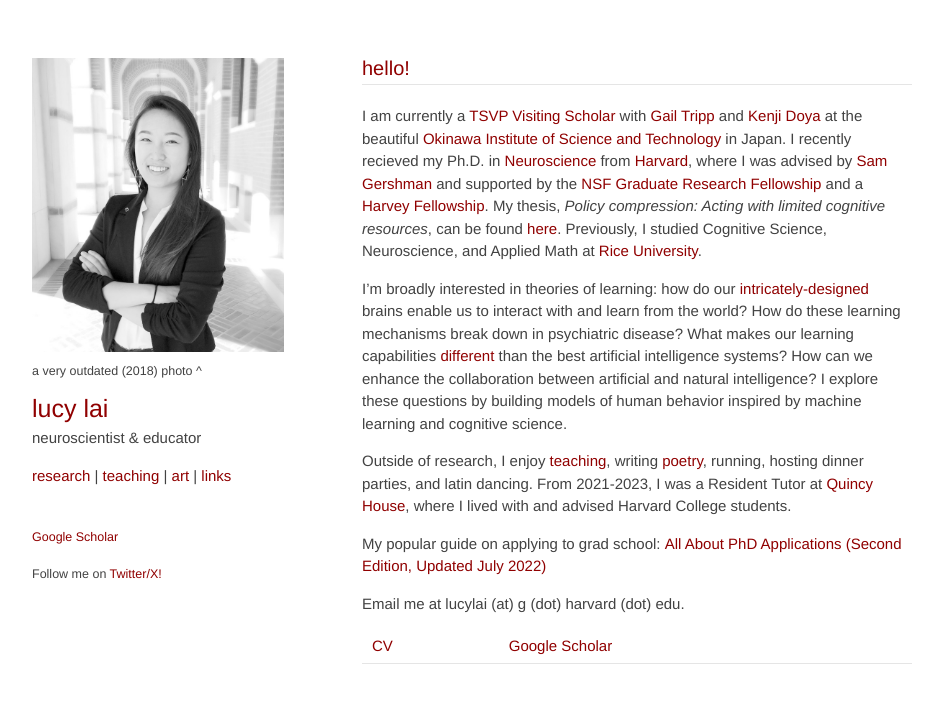
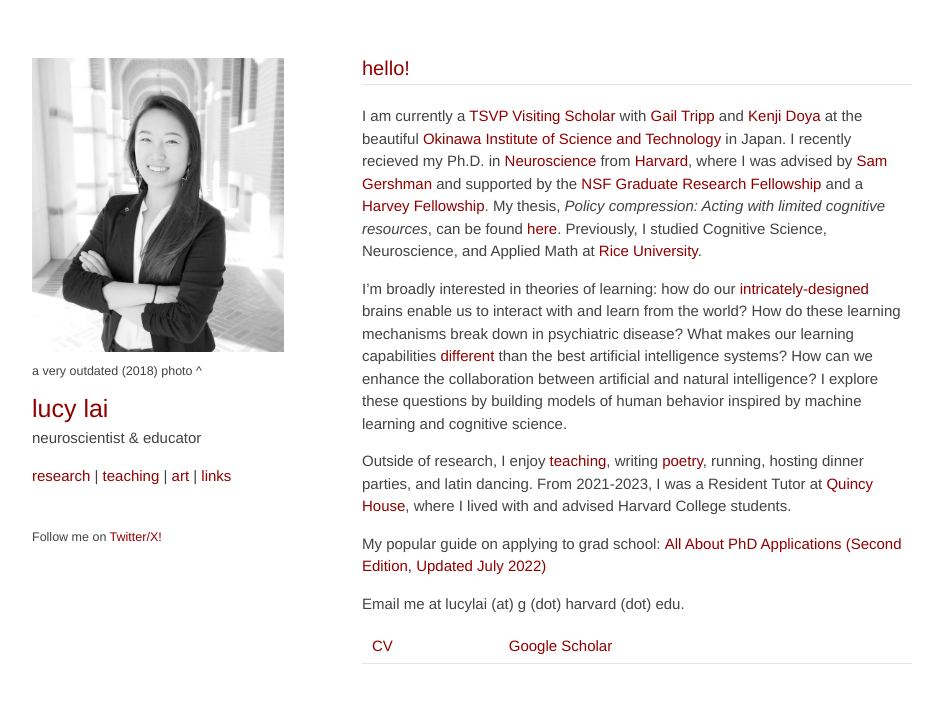
Before and after one commit to lucylai96/lucylai96.github.io, a Jekyll site: the page built from index.md, in a window 1280 px wide. Shown: the top 703 px of the page, without its empty margins (168-1111 px from the left). Built offline with Jekyll 4.4.1, drawn with Linux system fonts in a browser that asks for light colours; our own code applies the rules of GitHub Pages for plain Markdown files.

Commit message:
Update default.html

```diff
--- a/_layouts/default.html
+++ b/_layouts/default.html
@@ -31,7 +31,6 @@
         &emsp;
         &emsp;
         &emsp;
-        <p> <small><a href="https://scholar.google.com/citations?user=TEpclyYAAAAJ&hl=en"> Google Scholar</a></small></p>
         <p> <small>Follow me on <a href="https://x.com/lucylai_"> Twitter/X! </a></small></p>
 
 
```
